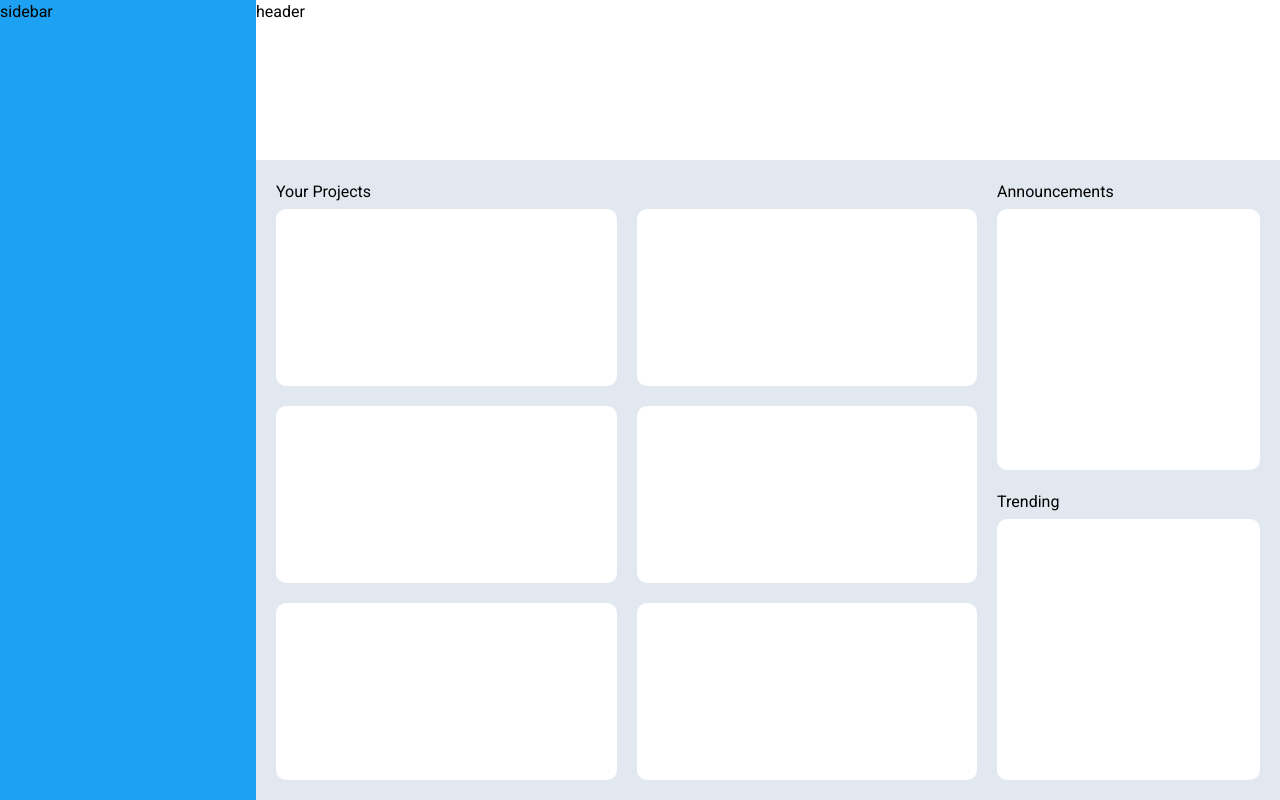
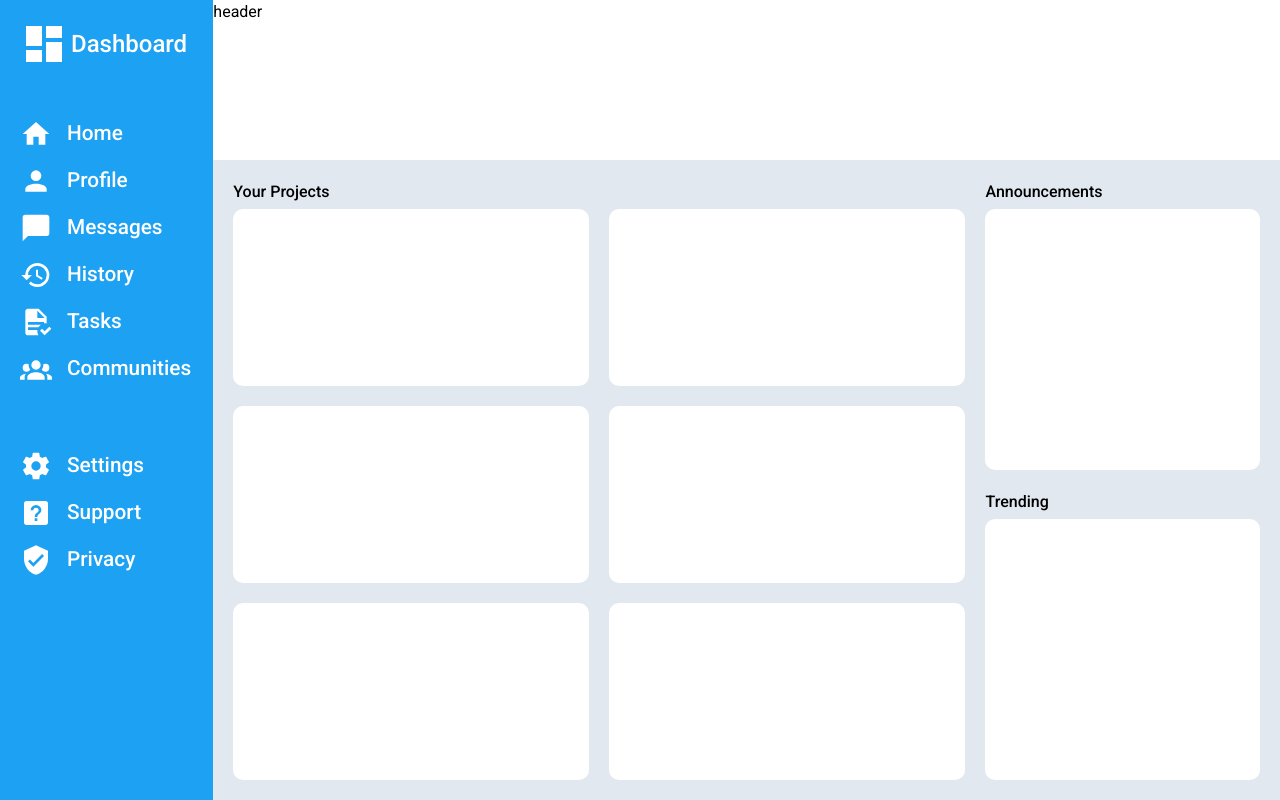
Before and after one commit to Atharvapawar007/Admin_Dashboard, a plain HTML site: page index.html in a window 1280 px wide. Drawn offline with Linux system fonts and the light colour scheme.

Commit message:
completed sidebar

```diff
--- a/index.html
+++ b/index.html
@@ -10,7 +10,56 @@
 <body>
     <div class="container">
         <div class="header">header</div>
-        <div class="sidebar">sidebar</div>
+        <div class="sidebar">
+            <div class="sidebar-container">
+                <div class="logo">
+                    <img src="svgs/dashboard-logo.svg" alt="dashboard logo">
+                    Dashboard
+                </div>
+
+                <div class="menu-1">
+                    <div class="menu-item">
+                        <img src="svgs/home.svg" alt="" class="item-logo">
+                        Home
+                    </div>
+                    <div class="menu-item">
+                        <img src="svgs/profile.svg" alt="" class="item-logo">
+                        Profile
+                    </div>
+                    <div class="menu-item">
+                        <img src="svgs/message.svg" alt="" class="item-logo">
+                        Messages
+                    </div>
+                    <div class="menu-item">
+                        <img src="svgs/history.svg" alt="" class="item-logo">
+                        History
+                    </div>
+                    <div class="menu-item">
+                        <img src="svgs/tasks.svg" alt="" class="item-logo">
+                        Tasks
+                    </div>
+                    <div class="menu-item">
+                        <img src="svgs/community.svg" alt="" class="item-logo">
+                        Communities
+                    </div>
+                </div>
+
+                <div class="menu-2">
+                    <div class="menu-item">
+                        <img src="svgs/settings.svg" alt="" class="item-logo">
+                        Settings
+                    </div>
+                    <div class="menu-item">
+                        <img src="svgs/support.svg" alt="" class="item-logo">
+                        Support
+                    </div>
+                    <div class="menu-item">
+                        <img src="svgs/privacy.svg" alt="" class="item-logo">
+                        Privacy
+                    </div>
+                </div>
+            </div>
+        </div>
         <div class="main-area">
             <div class="main-container">
                <div class="projects">
--- a/style.css
+++ b/style.css
@@ -68,7 +68,7 @@ h1, h2, h3, h4, h5, h6 {
 .container{
   height: 100vh;
   display: grid;
-  grid-template-columns: 1fr 4fr;
+  grid-template-columns: 1fr 5fr;
   grid-template-rows: 1fr 4fr;
 }
 
@@ -124,3 +124,51 @@ h1, h2, h3, h4, h5, h6 {
   background-color: white;
   border-radius: 10px
 }
+
+.main-container p[class$="title"]{
+  font-weight: 500;
+}
+
+
+/*sidebar*/
+
+.sidebar{
+  min-width: max-content;
+}
+
+.sidebar-container{
+  width: 100%;
+  display: flex;
+  flex-direction: column;
+  gap: 50px;
+  padding: 20px;
+}
+
+.logo{
+  display: flex;
+  align-items: center;
+  gap: 3px;
+  font-size: 1.5rem;
+  font-weight: 500;
+  color: white;
+
+}
+
+.logo > img{
+  height: 3rem;
+}
+
+.menu-item{
+  display: flex;
+  flex-direction: row;
+  gap: 15px;
+  align-items: center;
+  font-size: 1.3rem;
+  font-weight: 500;
+  color: white;
+  margin-bottom: 15px;
+}
+
+.menu-item > img{
+  height: 2rem;
+}
```
Also changed, not shown: svgs/community.svg (added), svgs/dashboard-logo.svg (added), svgs/history.svg (added), svgs/home.svg (added), svgs/message.svg (added), svgs/privacy.svg (added), svgs/profile.svg (added), svgs/settings.svg (added), svgs/support.svg (added), svgs/tasks.svg (added).
